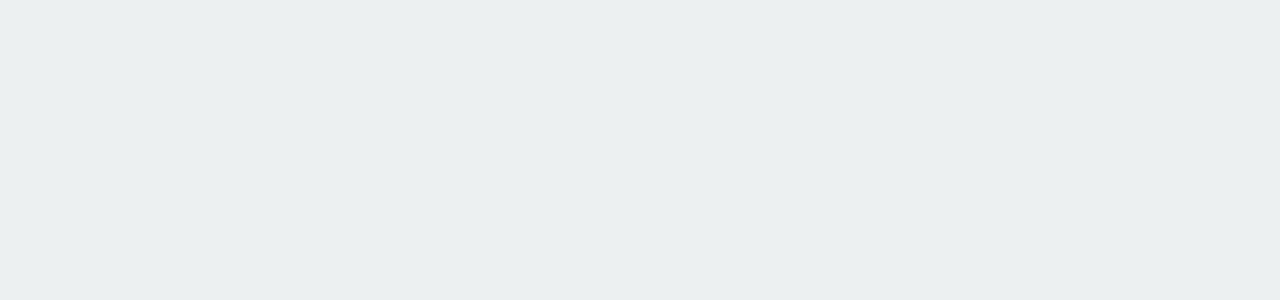
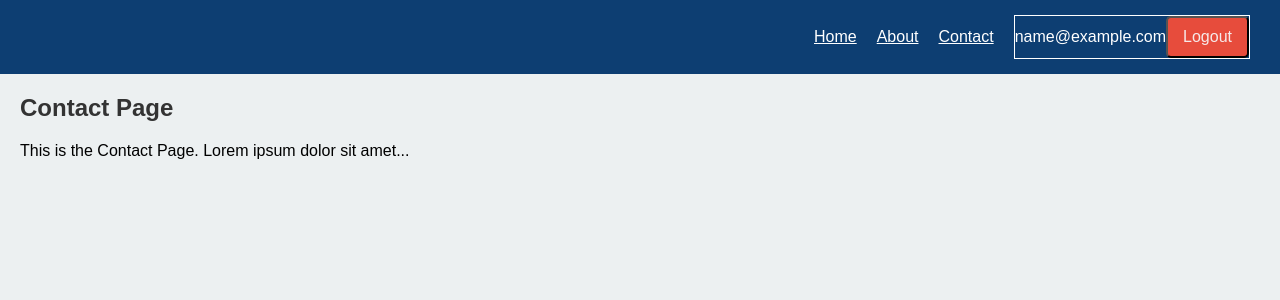
Before and after one commit to Rajsingh-01/raj_personal_website, a React (Create React App) app: page /home/contact in a window 1280 px wide. Before the commit this address had no page. Shown: the top 300 px of the page. Built offline with nearby package versions, Linux system fonts and the light colour scheme; sample sign-in values are in the browser's storage.

Commit message:
fix the issue regrading Render page home,about ,contact

```diff
--- a/src/App.js
+++ b/src/App.js
@@ -8,7 +8,7 @@ function App() {
     <Router>
       <Routes>
         <Route path="/" element={<LoginPage />} />
-        <Route path="/home" element={<HomePage />} />
+        <Route path="/home/*" element={<HomePage />} /> {/* Change to /home/* for nested routes */}
       </Routes>
     </Router>
   );
--- a/src/Dashboard/Home_page.jsx
+++ b/src/Dashboard/Home_page.jsx
@@ -2,23 +2,65 @@ import React, { useState, useEffect } from "react";
 import { Routes, Route, Link, useNavigate } from "react-router-dom";
 import "./Home_page.scss";
 
-const Home = () => <h2>Home Page</h2>;
-const About = () => <h2>About Page</h2>;
-const Contact = () => <h2>Contact Page</h2>;
+// Home component
+const Home = () => {
+  useEffect(() => {
+    console.log("Home Page Rendered");
+  }, []);
+
+  return (
+    <div>
+      <h2>Home Page</h2>
+      <p>Welcome to the Home Page. Lorem ipsum dolor sit amet...</p>
+    </div>
+  );
+};
+
+// About component
+const About = () => {
+  useEffect(() => {
+    console.log("About Page Rendered");
+  }, []);
+
+  return (
+    <div>
+      <h2>About Page</h2>
+      <p>This is the About Page. Lorem ipsum dolor sit amet...</p>
+    </div>
+  );
+};
+
+// Contact component
+const Contact = () => {
+  useEffect(() => {
+    console.log("Contact Page Rendered");
+  }, []);
+
+  return (
+    <div>
+      <h2>Contact Page</h2>
+      <p>This is the Contact Page. Lorem ipsum dolor sit amet...</p>
+    </div>
+  );
+};
 
 const HomePage = () => {
   const navigate = useNavigate();
   const [isLoading, setIsLoading] = useState(false);
-  const userEmail = localStorage.getItem("userEmail") || "User"; // Get user email from storage
+  const userEmail = localStorage.getItem("userEmail") || "User";
 
+  // Check if the user is logged in
   useEffect(() => {
     if (!localStorage.getItem("isLoggedIn")) {
+      console.log("User is not logged in, redirecting to login page...");
       navigate("/"); // Redirect to login if not logged in
     }
   }, [navigate]);
 
+  // Handle user logout
   const handleLogout = () => {
     setIsLoading(true);
+    console.log("Logging out...");
     setTimeout(() => {
       localStorage.removeItem("isLoggedIn");
       localStorage.removeItem("userEmail");
@@ -30,11 +72,12 @@ const HomePage = () => {
     <div className="dashboard">
       <nav className="Header-part">
         <ul>
+          {/* Navigation links */}
           <li><Link to="/home">Home</Link></li>
           <li><Link to="/home/about">About</Link></li>
           <li><Link to="/home/contact">Contact</Link></li>
 
-          {/* User Info and Logout Button Inside ul */}
+          {/* Logout Button */}
           <li>
             <header>
               <button className="user-btn">{userEmail}</button>
@@ -46,11 +89,12 @@ const HomePage = () => {
         </ul>
       </nav>
 
+      {/* Main Content Section with Routes */}
       <div className="main-content">
         <Routes>
-          <Route path="home" element={<Home />} />
-          <Route path="home/about" element={<About />} />
-          <Route path="home/contact" element={<Contact />} />
+          <Route path="/" element={<Home />} />
+          <Route path="about" element={<About />} />
+          <Route path="contact" element={<Contact />} />
         </Routes>
       </div>
     </div>
```
Also changed, not shown: src/Dashboard/About_page.jsx (added, +11 -0 lines).
